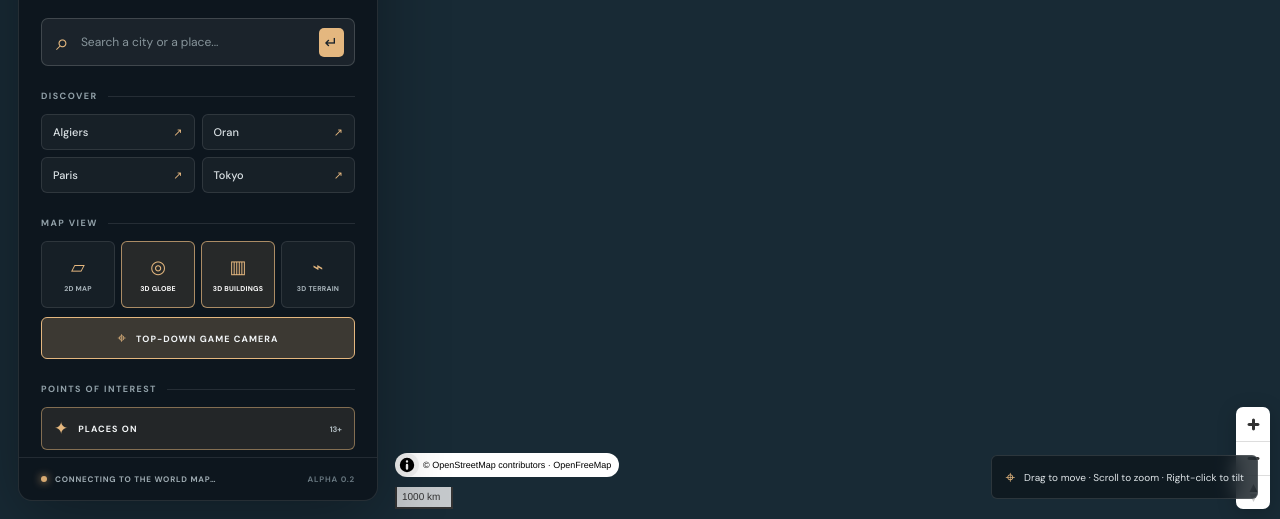
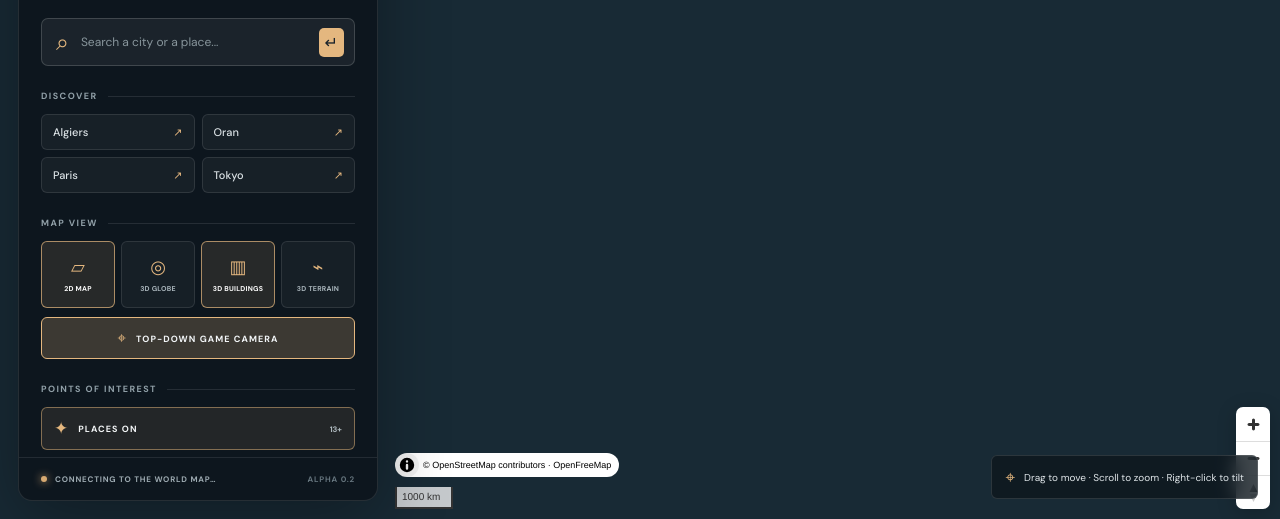
Before and after one commit to leloupgarou911-coder/Battle-Royale-JUJU, a website built with Vite: page index.html in a window 1280 px wide. Shown: the part 281-800 px from the top of the page. Built offline with nearby package versions, Linux system fonts and the light colour scheme; no server answers.

Commit message:
Set 2D overhead map as initial selected view

```diff
--- a/index.html
+++ b/index.html
@@ -41,8 +41,8 @@
 
           <div class="section-heading"><span data-i18n="map-view">MAP VIEW</span><span class="section-line"></span></div>
           <div class="view-controls">
-            <button id="flat-view" class="view-button" type="button"><span>▱</span><b data-i18n="flat">2D MAP</b></button>
-            <button id="globe-view" class="view-button active" type="button"><span>◎</span><b data-i18n="globe">3D GLOBE</b></button>
+            <button id="flat-view" class="view-button active" type="button"><span>▱</span><b data-i18n="flat">2D MAP</b></button>
+            <button id="globe-view" class="view-button" type="button"><span>◎</span><b data-i18n="globe">3D GLOBE</b></button>
             <button id="buildings-view" class="view-button active" type="button"><span>▥</span><b data-i18n="buildings">3D BUILDINGS</b></button>
             <button id="terrain-view" class="view-button" type="button"><span>⌁</span><b data-i18n="terrain">3D TERRAIN</b></button>
           </div>
```
